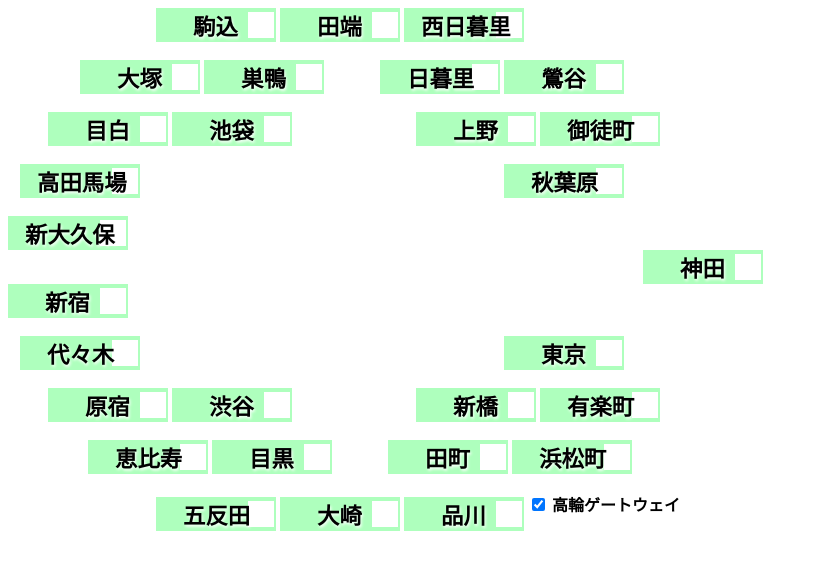
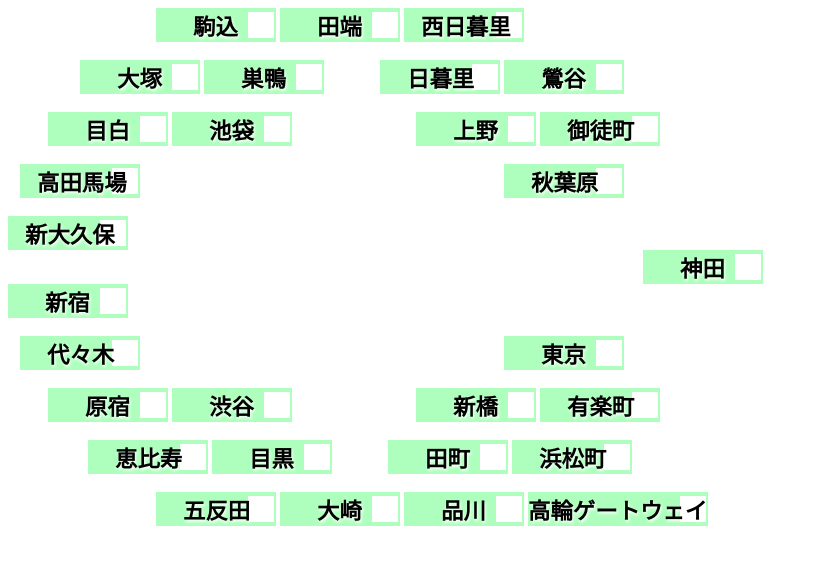
Before and after one commit to Chico27/yamanote-game-cunning, a plain HTML site: page index.html in a window 1280 px wide. Shown: the whole page, without its empty margins (0-818 px from the left). Drawn offline with Linux system fonts and the light colour scheme.

Commit message:
Update style.css

```diff
--- a/style.css
+++ b/style.css
@@ -6,8 +6,20 @@
   height: 34px;
 }
 
+.long-switch {
+  position: relative;
+  display: inline-block;
+  width: 180px;
+  height: 34px;
+}
+
 /* Hide default HTML checkbox */
 .switch input {
+  opacity: 0;
+  width: 0;
+  height: 0;
+}
+.long-switch input {
   opacity: 0;
   width: 0;
   height: 0;
@@ -25,10 +37,7 @@
   -webkit-transition: .4s;
   transition: .4s;
 }
-
-
-/* The slider */
-.slider {
+.long-slider {
   position: absolute;
   cursor: pointer;
   top: 0;
@@ -39,7 +48,6 @@
   -webkit-transition: .4s;
   transition: .4s;
 }
-
 .sliderChar2 {
   position: absolute;
   top: 1px;
@@ -67,7 +75,27 @@
   text-shadow: 1px 2px 3px #FFF;
   font-size: 140%
 }
+.sliderChar8 {
+  position: absolute;
+  top: 1px;
+  left: 0;
+  right: 0;
+  bottom: 0;
+  text-shadow: 1px 2px 3px #FFF;
+  font-size: 140%
+}
 .slider:before {
+  position: absolute;
+  content: "";
+  height: 26px;
+  width: 26px;
+  left: 3px;
+  bottom: 4px;
+  background-color: white;
+  -webkit-transition: .4s;
+  transition: .4s;
+}
+.long-slider:before {
   position: absolute;
   content: "";
   height: 26px;
@@ -92,3 +120,17 @@ input:checked + .slider:before {
   -ms-transform: translateX(26px);
   transform: translateX(89px);
 }
+
+input:checked + .long-slider {
+  background-color: #AEFFBD;
+}
+
+input:focus + .long-slider {
+  box-shadow: 0 0 1px #AEFFBD;
+}
+
+input:checked + .long-slider:before {
+  -webkit-transform: translateX(86px);
+  -ms-transform: translateX(86px);
+  transform: translateX(149px);
+}
```
